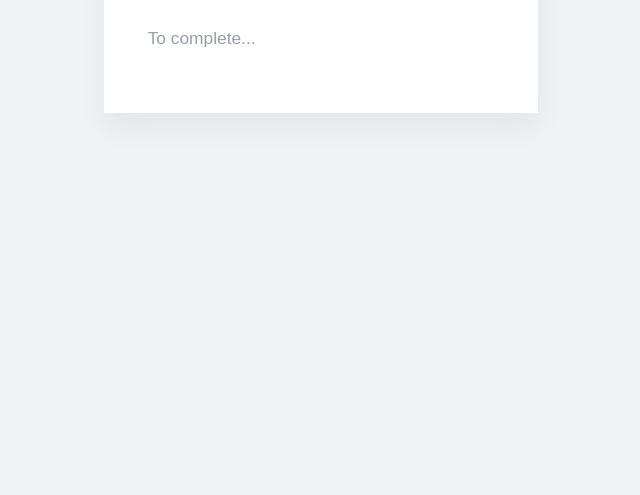
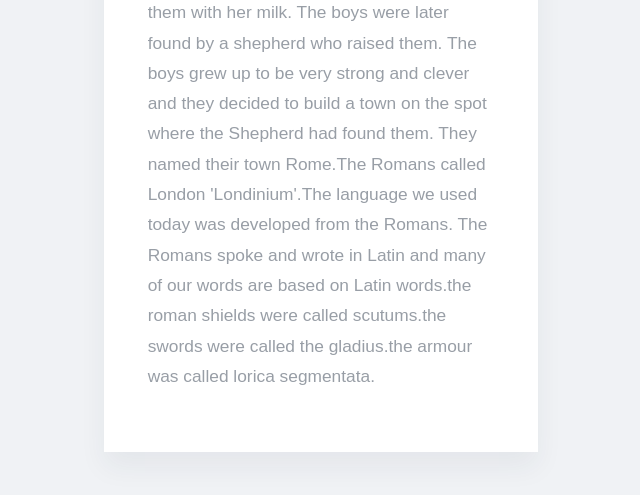
Before and after one commit to broad-fun/carter, a website built with Parcel: page docs/romans.html in a window 1280 px wide. Shown: the part 436-931 px from the top of the page, without its empty margins (319-959 px from the left). Before the commit the page ends 800 px from the top, so only its background shows below. Built offline with nearby package versions, Linux system fonts and the light colour scheme.

Commit message:
new content

```diff
--- a/docs/romans.html
+++ b/docs/romans.html
@@ -20,7 +20,20 @@
             </div>
           </div>
           <div id="text03">
-            <p>To complete...</p>
+            <p>
+              Romulus and his twin brother Remus were the sons of the God
+              Mars.When they were very young they were abandoned by the banks of
+              the River Tiber and left to fend for themselves.Luckily for them
+              they were found by a she-wolf who took pity on them fed them with
+              her milk. The boys were later found by a shepherd who raised them.
+              The boys grew up to be very strong and clever and they decided to
+              build a town on the spot where the Shepherd had found them. They
+              named their town Rome.The Romans called London 'Londinium'.The
+              language we used today was developed from the Romans. The Romans
+              spoke and wrote in Latin and many of our words are based on Latin
+              words.the roman shields were called scutums.the swords were called
+              the gladius.the armour was called lorica segmentata.
+            </p>
           </div>
         </div>
       </div>
```
